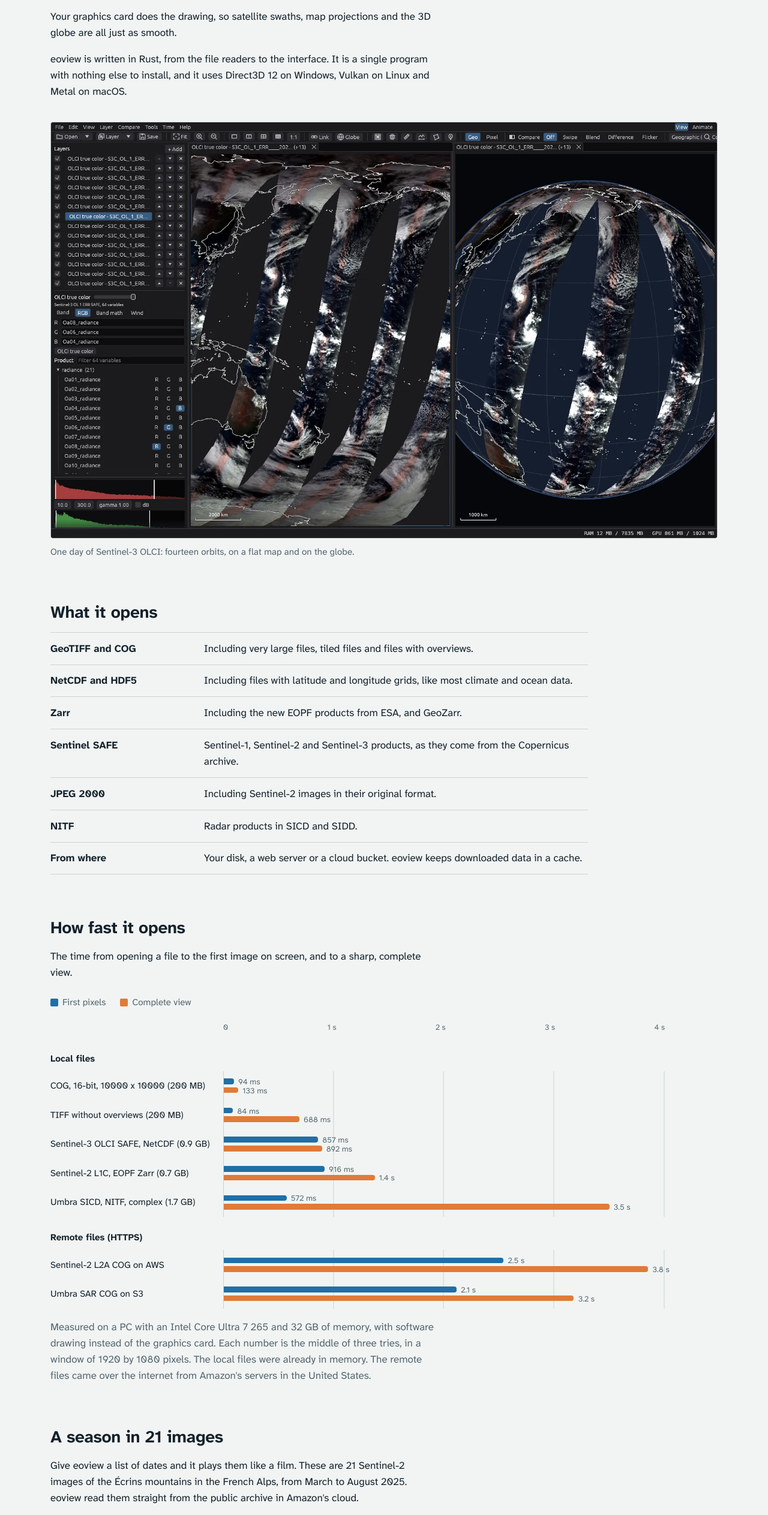
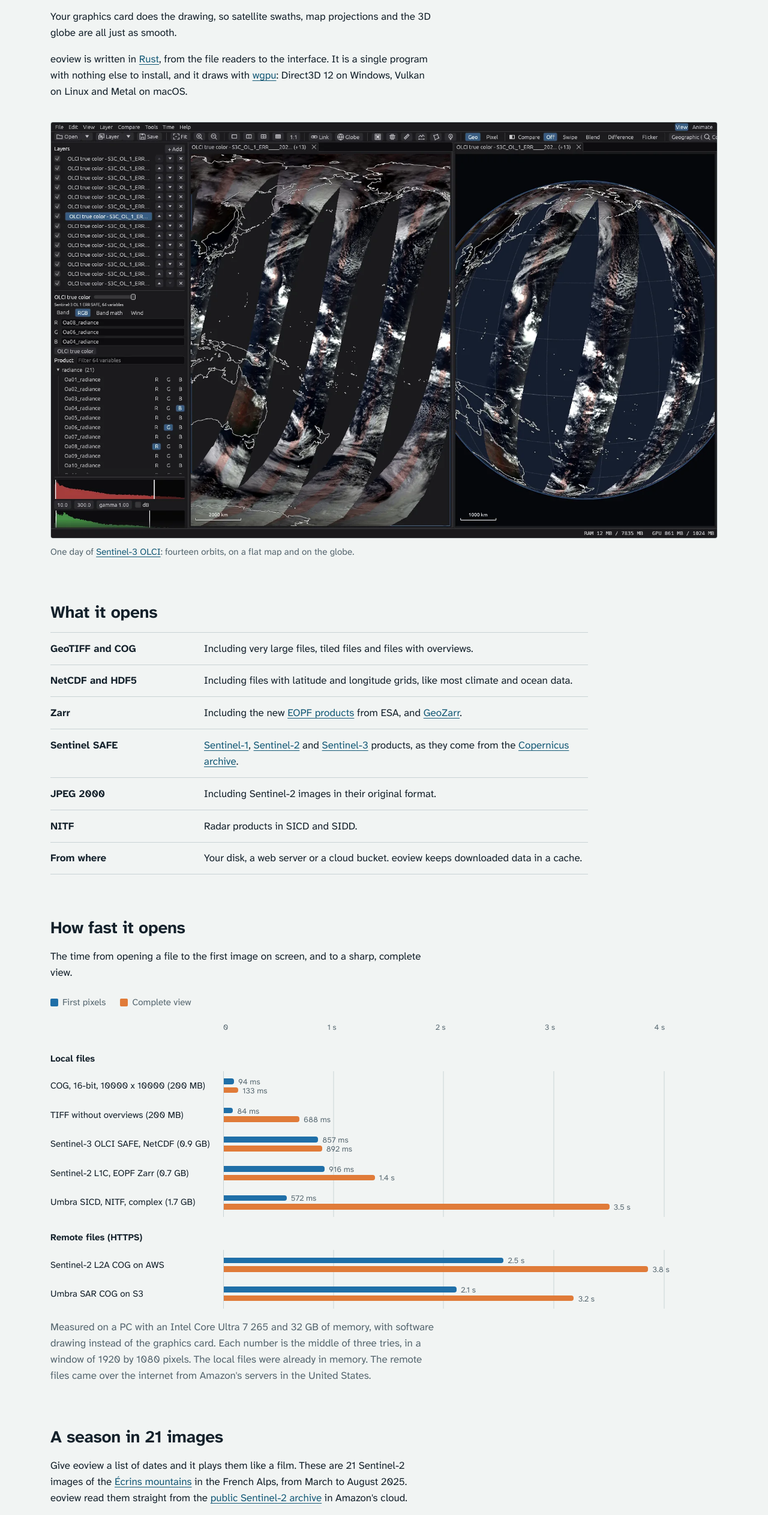
Before and after one commit to polymood/eoview, a plain HTML site: page docs/index.html in a window 1280 px wide. Shown: the part 894-3420 px from the top of the page at 60% size. Drawn offline with Linux system fonts and the light colour scheme.

Commit message:
Website: links to the data, the missions, the tools and the events that the text names

```diff
--- a/docs/index.html
+++ b/docs/index.html
@@ -35,12 +35,12 @@
     <p class="lead">Open satellite images from your computer or from the internet, and see them in seconds.</p>
     <p>eoview only reads the part of a file that you are looking at. A rough version shows up first and gets sharper as the details arrive. You can move around images of many gigabytes, and the window never freezes while it waits for the disk or the network.</p>
     <p>Your graphics card does the drawing, so satellite swaths, map projections and the 3D globe are all just as smooth.</p>
-    <p>eoview is written in Rust, from the file readers to the interface. It is a single program with nothing else to install, and it uses Direct3D 12 on Windows, Vulkan on Linux and Metal on macOS.</p>
+    <p>eoview is written in <a href="https://www.rust-lang.org/">Rust</a>, from the file readers to the interface. It is a single program with nothing else to install, and it draws with <a href="https://wgpu.rs/">wgpu</a>: Direct3D 12 on Windows, Vulkan on Linux and Metal on macOS.</p>
   </section>
 
   <figure>
     <img src="img/olci-orbits.webp" width="1600" height="1000" loading="lazy" alt="eoview with fourteen Sentinel-3 OLCI orbits as a true-color layer, in a 2D map at the left and on a 3D globe at the right.">
-    <figcaption>One day of Sentinel-3 OLCI: fourteen orbits, on a flat map and on the globe.</figcaption>
+    <figcaption>One day of <a href="https://sentiwiki.copernicus.eu/web/s3-olci-instrument">Sentinel-3 OLCI</a>: fourteen orbits, on a flat map and on the globe.</figcaption>
   </figure>
 
   <section>
@@ -48,8 +48,8 @@
     <dl class="pairs">
       <dt>GeoTIFF and COG</dt><dd>Including very large files, tiled files and files with overviews.</dd>
       <dt>NetCDF and HDF5</dt><dd>Including files with latitude and longitude grids, like most climate and ocean data.</dd>
-      <dt>Zarr</dt><dd>Including the new EOPF products from ESA, and GeoZarr.</dd>
-      <dt>Sentinel SAFE</dt><dd>Sentinel-1, Sentinel-2 and Sentinel-3 products, as they come from the Copernicus archive.</dd>
+      <dt>Zarr</dt><dd>Including the new <a href="https://zarr.eopf.copernicus.eu/">EOPF products</a> from ESA, and <a href="https://github.com/zarr-developers/geozarr-spec">GeoZarr</a>.</dd>
+      <dt>Sentinel SAFE</dt><dd><a href="https://sentiwiki.copernicus.eu/web/s1-mission">Sentinel-1</a>, <a href="https://sentiwiki.copernicus.eu/web/s2-mission">Sentinel-2</a> and <a href="https://sentiwiki.copernicus.eu/web/s3-mission">Sentinel-3</a> products, as they come from the <a href="https://dataspace.copernicus.eu/">Copernicus archive</a>.</dd>
       <dt>JPEG 2000</dt><dd>Including Sentinel-2 images in their original format.</dd>
       <dt>NITF</dt><dd>Radar products in SICD and SIDD.</dd>
       <dt>From where</dt><dd>Your disk, a web server or a cloud bucket. eoview keeps downloaded data in a cache.</dd>
@@ -79,7 +79,7 @@
 
   <section>
     <h2>A season in 21 images</h2>
-    <p class="prose">Give eoview a list of dates and it plays them like a film. These are 21 Sentinel-2 images of the Écrins mountains in the French Alps, from March to August 2025. eoview read them straight from the public archive in Amazon's cloud.</p>
+    <p class="prose">Give eoview a list of dates and it plays them like a film. These are 21 Sentinel-2 images of the <a href="https://en.wikipedia.org/wiki/Massif_des_%C3%89crins">Écrins mountains</a> in the French Alps, from March to August 2025. eoview read them straight from the <a href="https://registry.opendata.aws/sentinel-2-l2a-cogs/">public Sentinel-2 archive</a> in Amazon's cloud.</p>
     <figure>
       <video data-lazy poster="img/alps-snow.webp" width="1280" height="800" muted loop playsinline preload="none" aria-label="The snow of the Écrins massif melts from March to August 2025, and the valleys turn green."><source data-src="img/alps-snow.mp4" type="video/mp4"></video>
       <figcaption>The snow melts and the valleys turn green. eoview blends each image into the next one.</figcaption>
@@ -93,7 +93,7 @@
       <dt>Time series</dt><dd>Play many dates on a timeline, and compute averages and other statistics over time.</dd>
       <dt>Measure</dt><dd>Read pixel values, draw lines and areas, and pin points.</dd>
       <dt>Calculate</dt><dd>Combine bands or whole images with formulas, even from different products.</dd>
-      <dt>Python</dt><dd>Run your own scripts and Jupyter notebooks, and show the results as new layers and charts.</dd>
+      <dt>Python</dt><dd>Run your own scripts and <a href="https://jupyter.org/">Jupyter</a> notebooks, and show the results as new layers and charts.</dd>
       <dt>Wind</dt><dd>Show wind and currents as arrows or as moving particles.</dd>
       <dt>Share</dt><dd>Export to GeoTIFF, make figures for papers and slides, and make videos.</dd>
       <dt>Projects</dt><dd>Save a whole project in one file. When a file changes on disk, eoview reloads it.</dd>
@@ -107,7 +107,7 @@
         <video data-lazy poster="img/globe-ocean.webp" width="1080" height="1080" muted loop playsinline preload="none" aria-label="The Earth turns on a globe for a month. The oceans have the colors of their temperature, and white particles follow the wind. Typhoons and hurricanes turn in spirals."><source data-src="img/globe-ocean-av1.mp4" type='video/mp4; codecs="av01.0.08M.08"'><source data-src="img/globe-ocean.mp4" type="video/mp4"></video>
       </figure>
       <div class="prose">
-        <p>Sea temperature and ocean winds from NOAA, from 10 September to 9 October 2025, on top of NASA's Blue Marble. Watch typhoon Ragasa cross the Philippine Sea, and hurricanes Humberto and Imelda spin between the Bahamas and Bermuda.</p>
+        <p><a href="https://www.ncei.noaa.gov/products/optimum-interpolation-sst">Sea temperature</a> and <a href="https://www.ncei.noaa.gov/products/blended-sea-winds">ocean winds</a> from NOAA, from 10 September to 9 October 2025, on top of NASA's <a href="https://visibleearth.nasa.gov/collection/1484/blue-marble">Blue Marble</a>. Watch <a href="https://en.wikipedia.org/wiki/Typhoon_Ragasa">typhoon Ragasa</a> cross the Philippine Sea, and hurricanes <a href="https://en.wikipedia.org/wiki/Hurricane_Humberto_(2025)">Humberto</a> and <a href="https://en.wikipedia.org/wiki/Hurricane_Imelda">Imelda</a> spin between the Bahamas and Bermuda.</p>
         <p>The wind is drawn as particles that drift with it, and the globe turns while the days go by.</p>
       </div>
     </div>
@@ -120,7 +120,7 @@
         <video data-lazy poster="img/arctic-ice.webp" width="1080" height="1080" muted loop playsinline preload="none" aria-label="The Arctic sea ice grows to its maximum in March, melts to its minimum in September, and freezes again."><source data-src="img/arctic-ice.mp4" type="video/mp4"></video>
       </figure>
       <div class="prose">
-        <p>Daily sea ice maps from EUMETSAT OSI SAF for 2025. The ice grows until March, shrinks to its smallest in September, then freezes again.</p>
+        <p>Daily <a href="https://osi-saf.eumetsat.int/products/sea-ice-products">sea ice maps</a> from EUMETSAT OSI SAF for 2025. The ice grows until March, shrinks to its smallest in September, then freezes again.</p>
         <p>The files use a polar grid, and eoview puts them on the globe as they are, with no conversion. A simple formula hides the open water, and the few days with missing satellite data are left out.</p>
       </div>
     </div>
@@ -128,7 +128,7 @@
 
   <figure>
     <img src="img/sar-mine.webp" width="1600" height="1000" loading="lazy" alt="eoview with a radar image of the terraces of the Bingham Canyon copper mine, Utah.">
-    <figcaption>The Bingham Canyon copper mine in Utah, seen by an Umbra radar satellite with pixels smaller than one meter. eoview opened it straight from Umbra's open data on the internet, reading only what is on screen.</figcaption>
+    <figcaption>The <a href="https://en.wikipedia.org/wiki/Bingham_Canyon_Mine">Bingham Canyon copper mine</a> in Utah, seen by an <a href="https://umbra.space/">Umbra</a> radar satellite with pixels smaller than one meter. eoview opened it straight from <a href="https://umbra.space/open-data/">Umbra's open data</a> on the internet, reading only what is on screen.</figcaption>
   </figure>
 
   <figure>
@@ -149,7 +149,7 @@
     <a href="https://github.com/polymood/eoview">Source code</a>
     <a href="https://github.com/polymood/eoview/issues">Report a problem</a>
     <a href="privacy.html">Privacy policy</a>
-    <p>Images: contains modified Copernicus Sentinel data (2025, 2026). Umbra SAR: Umbra Open Data Program (CC BY 4.0). Sea ice: EUMETSAT OSI SAF. Sea surface temperature and wind: NOAA OISST v2.1 and NOAA Blended Sea Winds. Blue Marble: NASA Earth Observatory.</p>
+    <p>Images: contains modified <a href="https://www.copernicus.eu/en">Copernicus</a> Sentinel data (2025, 2026). Radar: <a href="https://umbra.space/open-data/">Umbra Open Data Program</a> (CC BY 4.0). Sea ice: <a href="https://osi-saf.eumetsat.int/products/sea-ice-products">EUMETSAT OSI SAF</a>. Sea temperature and wind: <a href="https://www.ncei.noaa.gov/products/optimum-interpolation-sst">NOAA OISST</a> and <a href="https://www.ncei.noaa.gov/products/blended-sea-winds">NOAA Blended Sea Winds</a>. Land: <a href="https://visibleearth.nasa.gov/collection/1484/blue-marble">NASA Blue Marble</a> and <a href="https://www.naturalearthdata.com/">Natural Earth</a>.</p>
   </div>
 </footer>
 
```
